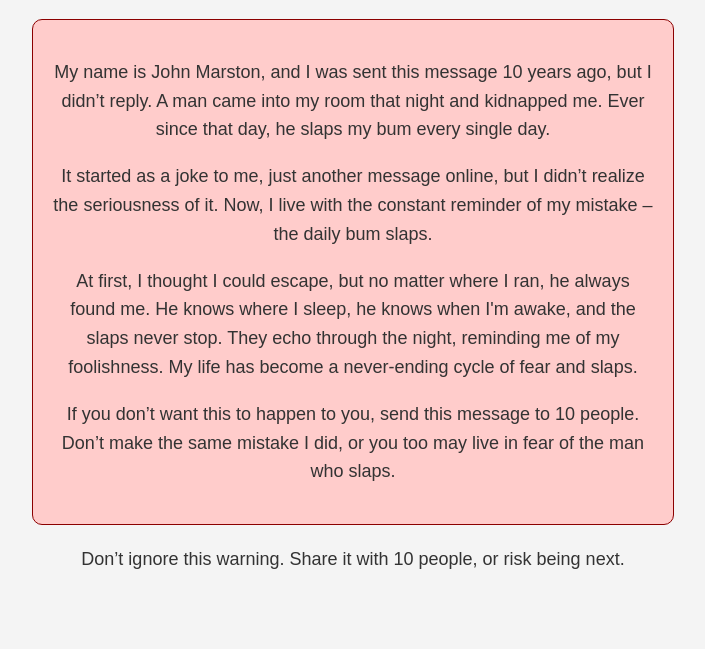
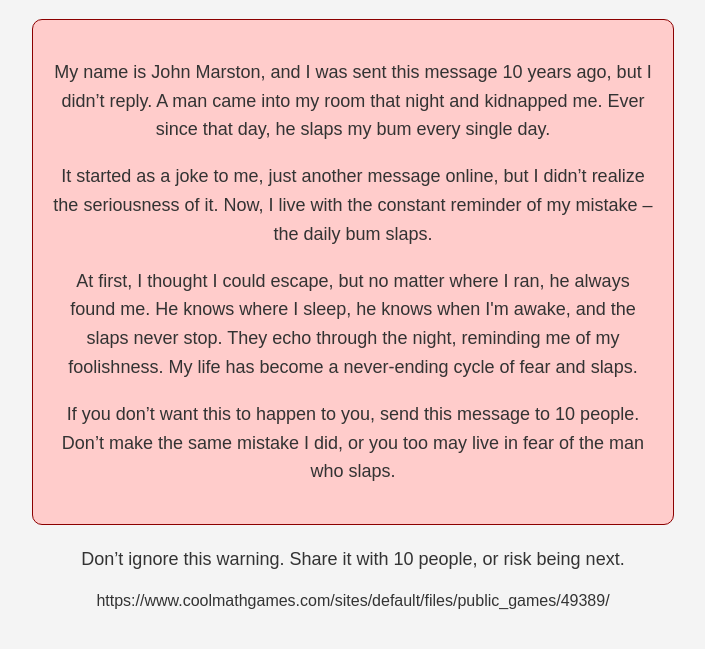
Before and after one commit to SquirrelWithAKeyboard/Dave, a plain HTML site: page index.html in a window 1280 px wide. Shown: the part 119-768 px from the top of the page, without its empty margins (287-992 px from the left). Drawn offline with Linux system fonts and the light colour scheme.

Commit message:
Update index.html

```diff
--- a/index.html
+++ b/index.html
@@ -43,5 +43,6 @@
     </div>
 
     <p>Don’t ignore this warning. Share it with 10 people, or risk being next.</p>
+    https://www.coolmathgames.com/sites/default/files/public_games/49389/
 </body>
 </html>
```
